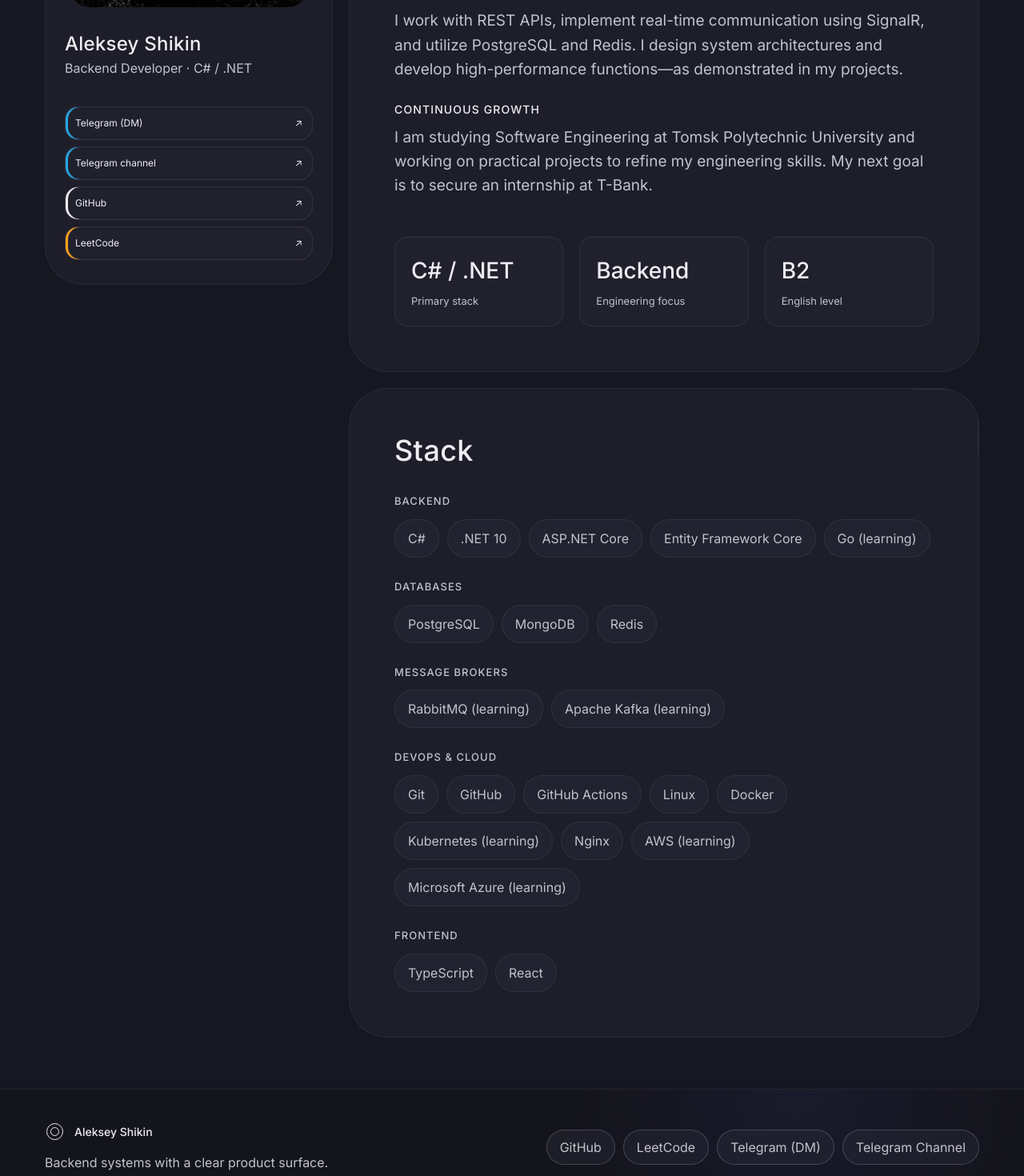
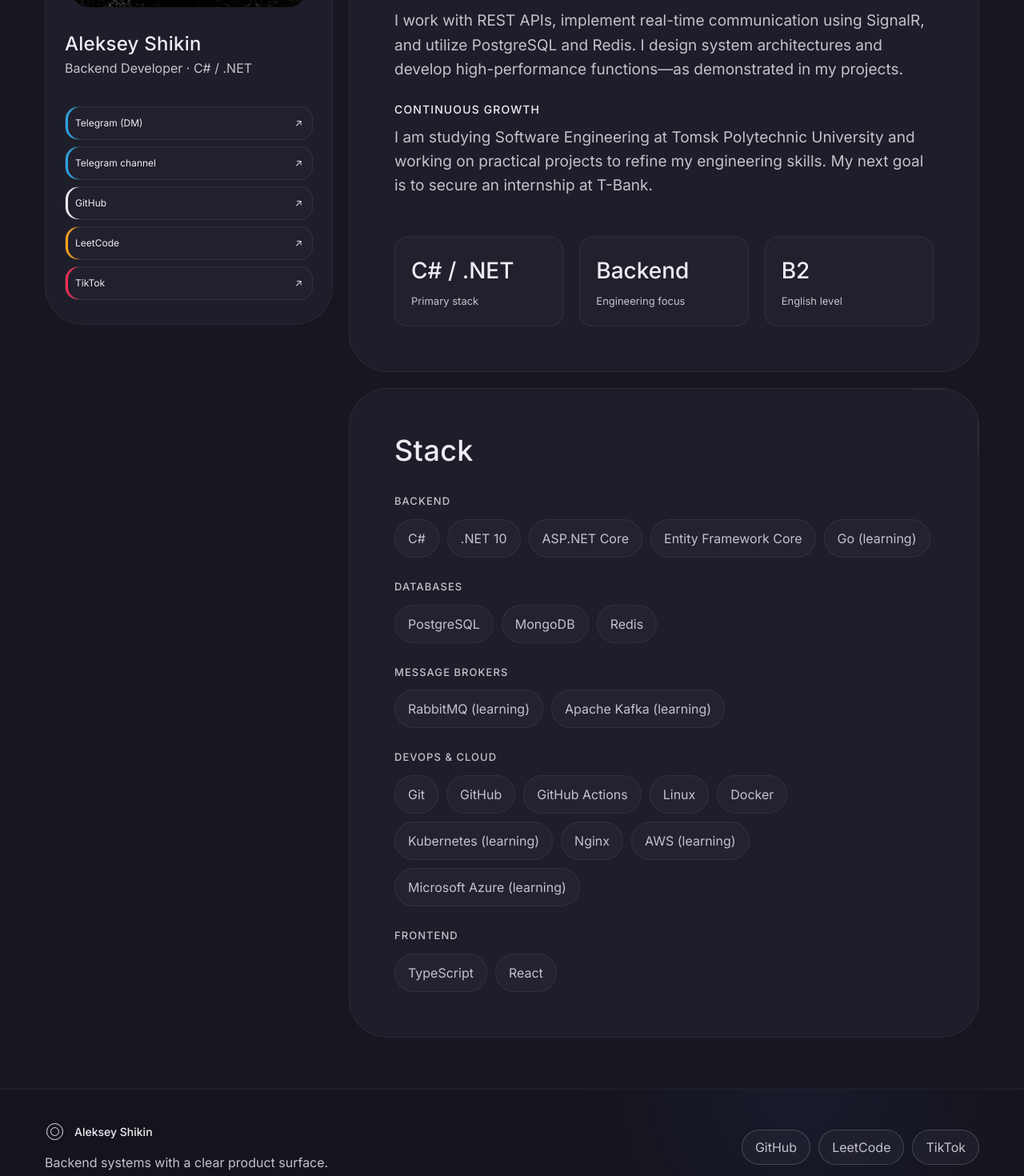
Before and after one commit to Fozu7916/My-site-portfolio, a React (Vite) app: page /about in a window 1280 px wide. Shown: the part 860-2330 px from the top of the page at 80% size. Built offline with nearby package versions, Linux system fonts and the light colour scheme.

Commit message:
add tiktok link

```diff
--- a/src/pages/AboutPage.tsx
+++ b/src/pages/AboutPage.tsx
@@ -1,10 +1,11 @@
-
-import { profile, skills } from '../shared/data/profile';
+import { profile, skills, socialLinks } from '../shared/data/profile';
 
 import { PageIntro } from '../shared/ui/PageIntro';
 import { Reveal } from '../shared/ui/Reveal';
 
 export function AboutPage() {
+  const aboutLinks = socialLinks.filter((link) => link.showIn.includes('about'));
+
   return (
     <div className="page-shell about-page">
       <PageIntro
@@ -15,10 +16,7 @@
       <section className="about-grid">
         <Reveal className="profile-card">
           <div className="profile-card__portrait">
-            <img
-              src={profile.avatar}
-              alt={`Avatar of ${profile.name}`}
-            />
+            <img src={profile.avatar} alt={`Avatar of ${profile.name}`} />
 
             <small>
               Backend
@@ -38,41 +36,17 @@
             className="profile-socials"
             aria-label="Contact and coding profiles"
           >
-          <a
-            className="profile-social profile-social--telegram"
-            href={profile.telegramUrl}
-            target="_blank"
-            rel="noreferrer"
-          >
-            Telegram (DM) <span aria-hidden="true">↗</span>
-          </a>
-
-          <a
-            className="profile-social profile-social--telegram"
-            href={profile.telegramChannelUrl}
-            target="_blank"
-            rel="noreferrer"
-          >
-            Telegram channel <span aria-hidden="true">↗</span>
-          </a>
-
-            <a
-              className="profile-social profile-social--github"
-              href={profile.github}
-              target="_blank"
-              rel="noreferrer"
-            >
-              GitHub <span aria-hidden="true">↗</span>
-            </a>
-
-            <a
-              className="profile-social profile-social--leetcode"
-              href={profile.leetcode}
-              target="_blank"
-              rel="noreferrer"
-            >
-              LeetCode <span aria-hidden="true">↗</span>
-            </a>
+            {aboutLinks.map((link) => (
+              <a
+                key={link.id}
+                className={`profile-social profile-social--${link.id}`}
+                href={link.href}
+                target="_blank"
+                rel="noreferrer"
+              >
+                {link.label} <span aria-hidden="true">↗</span>
+              </a>
+            ))}
           </div>
         </Reveal>
 
--- a/src/pages/pages.css
+++ b/src/pages/pages.css
@@ -1009,3 +1009,9 @@
     gap: 1.5rem;
   }
 }
+
+.profile-social--channel { --social-color: #5ec3f0; }
+.profile-social--tiktok {
+  --social-color: #fe2c55;
+  box-shadow: inset 3px 0 #25f4ee, inset 6px 0 #fe2c55;
+}
--- a/src/shared/data/profile.ts
+++ b/src/shared/data/profile.ts
@@ -71,3 +71,18 @@
     { name: 'Deadlift', weight: 150 },
   ],
 } as const;
+
+export type SocialLink = {
+  id: string;
+  label: string;
+  href: string;
+  showIn: ('about' | 'footer')[];
+};
+
+export const socialLinks: SocialLink[] = [
+  { id: 'telegram dm', label: 'Telegram (DM)', href: 'https://t.me/твой_ник', showIn: ['about'] },
+  { id: 'telegram channel', label: 'Telegram channel', href: 'https://t.me/твой_канал', showIn: ['about'] },
+  { id: 'github', label: 'GitHub', href: profile.github, showIn: ['about', 'footer'] },
+  { id: 'leetcode', label: 'LeetCode', href: profile.leetcode, showIn: ['about', 'footer'] },
+  { id: 'tiktok', label: 'TikTok', href: 'https://www.tiktok.com/@fozu_dev', showIn: ['about', 'footer'] },
+];
--- a/src/widgets/layout/SiteFooter.tsx
+++ b/src/widgets/layout/SiteFooter.tsx
@@ -1,7 +1,9 @@
 import { Link } from 'react-router-dom';
-import { profile } from '../../shared/data/profile';
+import { profile, socialLinks } from '../../shared/data/profile';
 
 export function SiteFooter() {
+  const footerLinks = socialLinks.filter((link) => link.showIn.includes('footer'));
+
   return (
     <footer className="site-footer">
       <div className="site-footer__inner">
@@ -14,10 +16,11 @@
         </div>
         <div className="site-footer__links">
           <span className="site-footer__email">{profile.email}</span>
-          <a href={profile.github} target="_blank" rel="noreferrer">GitHub</a>
-          <a href={profile.leetcode} target="_blank" rel="noreferrer">LeetCode</a>
-          <a href={profile.telegramUrl} target="_blank" rel="noreferrer">Telegram (DM)</a>
-          <a href={profile.telegramChannelUrl} target="_blank" rel="noreferrer">Telegram Channel</a>
+          {footerLinks.map((link) => (
+            <a key={link.id} href={link.href} target="_blank" rel="noreferrer">
+              {link.label}
+            </a>
+          ))}
         </div>
       </div>
       <div className="site-footer__legal">
```
